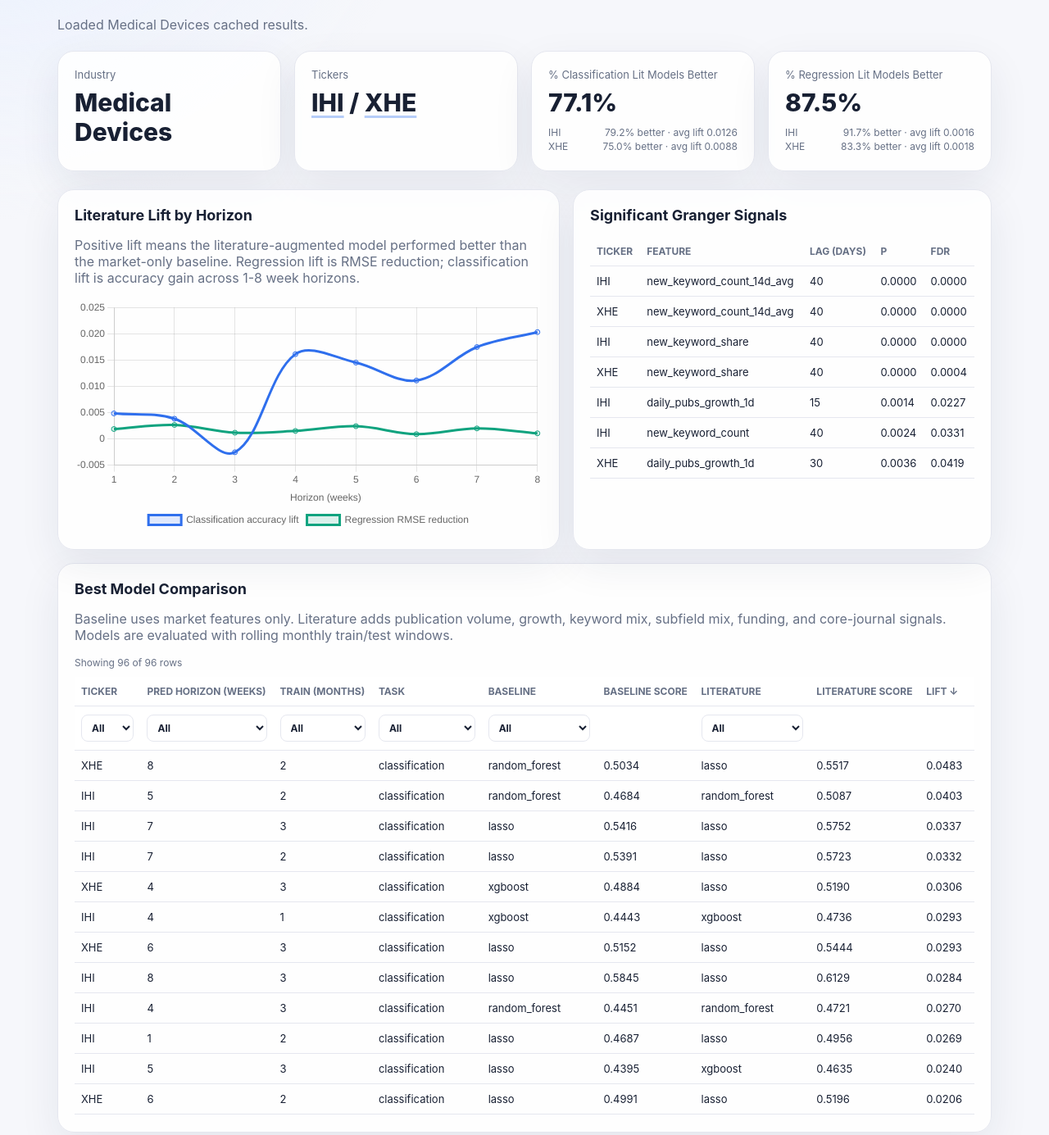
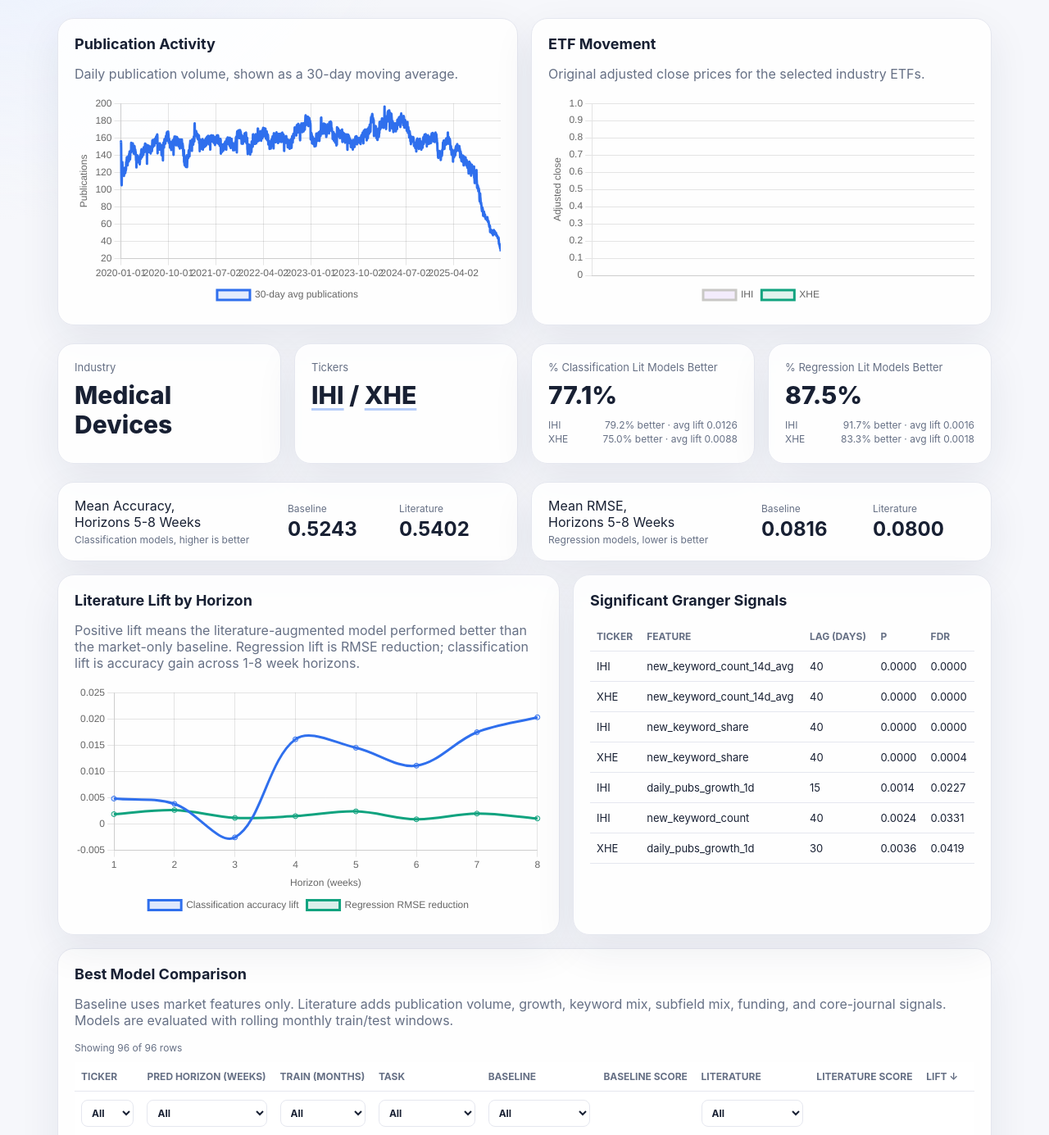
Before and after one commit to Sammi-Liao/Scientific-Literature-Publication-predict-ETF-performance, a Flask app: page / in a window 1280 px wide. Shown: the part 276-1661 px from the top of the page at 82% size. Run offline with Flask 3, Linux system fonts and the light colour scheme; data that the repository does not hold is empty.

Commit message:
added to frontend pub/etf trend graphs, two stage models mean performance

```diff
--- a/app/routes.py
+++ b/app/routes.py
@@ -75,3 +75,13 @@ def literature():
     industry = request.args.get("industry", "medical_devices")
     rows = read_csv_artifact(industry, "daily_literature_features.csv")
     return jsonify(rows)
+
+
+@bp.get("/api/market")
+def market():
+    industry = request.args.get("industry", "medical_devices")
+    path = artifact_path(industry, "modeling_dataset_sample.csv")
+    if not path.exists():
+        return jsonify([])
+    df = pd.read_csv(path, usecols=["date", "ticker", "adj_close"])
+    return jsonify(df.where(pd.notna(df), None).to_dict(orient="records"))
--- a/app/static/app.js
+++ b/app/static/app.js
@@ -1,8 +1,11 @@
 let horizonChart;
+let publicationChart;
+let etfChart;
 
 const industrySelect = document.getElementById("industry-select");
 const statusEl = document.getElementById("status");
 const cardsEl = document.getElementById("summary-cards");
+const modelMetricsEl = document.getElementById("model-metrics");
 
 const tickerLinks = {
   IHI: "https://www.ishares.com/us/products/239519/ishares-us-medical-devices-etf",
@@ -72,6 +75,142 @@ function renderTickerLinks(tickers) {
 function displayValue(row, col) {
   const value = col.format ? col.format(row[col.key]) : row[col.key];
   return value ?? "";
+}
+
+function mean(values) {
+  const nums = values.map(Number).filter((value) => Number.isFinite(value));
+  if (!nums.length) return null;
+  return nums.reduce((sum, value) => sum + value, 0) / nums.length;
+}
+
+function horizonMeanScores(comparison, task) {
+  const rows = comparison.filter(
+    (row) => row.task === task && Number(row.horizon_weeks) >= 5 && Number(row.horizon_weeks) <= 8
+  );
+  return {
+    baseline: mean(rows.map((row) => row.baseline_score)),
+    literature: mean(rows.map((row) => row.lit_score)),
+  };
+}
+
+function renderPublicationChart(literatureRows) {
+  const rows = literatureRows
+    .filter((row) => row.date)
+    .sort((a, b) => String(a.date).localeCompare(String(b.date)));
+  const labels = rows.map((row) => row.date);
+  const data = rows.map((row) => Number(row.daily_pubs_30d_avg ?? row.daily_pubs));
+
+  if (publicationChart) publicationChart.destroy();
+  publicationChart = new Chart(document.getElementById("publication-chart"), {
+    type: "line",
+    data: {
+      labels,
+      datasets: [
+        {
+          label: "30-day avg publications",
+          data,
+          borderColor: "#2f6fed",
+          backgroundColor: "rgba(47,111,237,0.12)",
+          pointRadius: 0,
+          tension: 0.25,
+        },
+      ],
+    },
+    options: {
+      responsive: true,
+      plugins: { legend: { position: "bottom" } },
+      scales: {
+        x: { ticks: { maxTicksLimit: 8, maxRotation: 0 } },
+        y: { title: { display: true, text: "Publications" } },
+      },
+    },
+  });
+}
+
+function renderEtfChart(marketRows, tickers) {
+  const rowsByTicker = new Map(tickers.map((ticker) => [ticker, []]));
+  marketRows.forEach((row) => {
+    if (rowsByTicker.has(row.ticker) && row.date && row.adj_close !== null) {
+      rowsByTicker.get(row.ticker).push(row);
+    }
+  });
+
+  const labels = [
+    ...new Set(
+      marketRows
+        .filter((row) => tickers.includes(row.ticker) && row.date)
+        .map((row) => row.date)
+    ),
+  ].sort();
+  const colors = ["#C9C8C5", "#10a37f"];
+  const datasets = tickers.map((ticker, idx) => {
+    const tickerRows = rowsByTicker.get(ticker).sort((a, b) => String(a.date).localeCompare(String(b.date)));
+    const priceByDate = Object.fromEntries(tickerRows.map((row) => [row.date, Number(row.adj_close)]));
+    return {
+      label: ticker,
+      data: labels.map((date) => {
+        const price = priceByDate[date];
+        return Number.isFinite(price) ? price : null;
+      }),
+      borderColor: colors[idx % colors.length],
+      backgroundColor: idx === 0 ? "rgba(193,157,242,0.18)" : "rgba(16,163,127,0.12)",
+      pointRadius: 0,
+      tension: 0.25,
+    };
+  });
+
+  if (etfChart) etfChart.destroy();
+  etfChart = new Chart(document.getElementById("etf-chart"), {
+    type: "line",
+    data: { labels, datasets },
+    options: {
+      responsive: true,
+      plugins: { legend: { position: "bottom" } },
+      scales: {
+        x: { ticks: { maxTicksLimit: 8, maxRotation: 0 } },
+        y: { title: { display: true, text: "Adjusted close" } },
+      },
+    },
+  });
+}
+
+function renderModelMetrics(comparison) {
+  const classification = horizonMeanScores(comparison, "classification");
+  const regression = horizonMeanScores(comparison, "regression");
+  modelMetricsEl.innerHTML = `
+    <article class="metric-card">
+      <div>
+        <div class="label">Mean Accuracy,<br>Horizons 5-8 Weeks</div>
+        <div class="metric-note">Classification models, higher is better</div>
+      </div>
+      <div class="metric-pair">
+        <div>
+          <span>Baseline</span>
+          <strong>${fmt(classification.baseline, 4)}</strong>
+        </div>
+        <div>
+          <span>Literature</span>
+          <strong>${fmt(classification.literature, 4)}</strong>
+        </div>
+      </div>
+    </article>
+    <article class="metric-card">
+      <div>
+        <div class="label">Mean RMSE,<br>Horizons 5-8 Weeks</div>
+        <div class="metric-note">Regression models, lower is better</div>
+      </div>
+      <div class="metric-pair">
+        <div>
+          <span>Baseline</span>
+          <strong>${fmt(regression.baseline, 4)}</strong>
+        </div>
+        <div>
+          <span>Literature</span>
+          <strong>${fmt(regression.literature, 4)}</strong>
+        </div>
+      </div>
+    </article>
+  `;
 }
 
 function renderCards(summary, comparison) {
@@ -288,14 +427,19 @@ function renderInteractiveTable(el, rows, columns, focusKey = null) {
 }
 
 async function loadIndustry(industry) {
-  statusEl.textContent = "Loading cached artifacts...";
+  statusEl.textContent = "";
   try {
-    const [summary, granger, comparison] = await Promise.all([
+    const [summary, granger, comparison, literature, market] = await Promise.all([
       fetchJson(`/api/summary?industry=${industry}`),
       fetchJson(`/api/granger?industry=${industry}&significant=true`),
       fetchJson(`/api/comparison?industry=${industry}`),
+      fetchJson(`/api/literature?industry=${industry}`),
+      fetchJson(`/api/market?industry=${industry}`),
     ]);
+    renderPublicationChart(literature);
+    renderEtfChart(market, summary.tickers);
     renderCards(summary, comparison);
+    renderModelMetrics(comparison);
     renderHorizonChart(summary);
     renderTable(document.getElementById("granger-table"), granger, [
       { key: "ticker", label: "Ticker" },
@@ -315,10 +459,11 @@ async function loadIndustry(industry) {
       { key: "lit_score", label: "Literature Score", format: (v) => fmt(v, 4), filter: false },
       { key: "lit_helps", label: "Lift", format: (v) => fmt(v, 4), filter: false, defaultSort: "desc" },
     ]);
-    statusEl.textContent = `Loaded ${summary.label} cached results.`;
+    statusEl.textContent = "";
   } catch (error) {
     statusEl.textContent = error.message;
     cardsEl.innerHTML = "";
+    modelMetricsEl.innerHTML = "";
   }
 }
 
--- a/app/static/styles.css
+++ b/app/static/styles.css
@@ -129,11 +129,60 @@ select {
   justify-content: space-between;
 }
 
+.metric-grid {
+  display: grid;
+  gap: 16px;
+  grid-template-columns: repeat(2, minmax(0, 1fr));
+  margin: 0 0 16px;
+}
+
+.metric-card {
+  align-items: center;
+  background: rgba(255, 255, 255, 0.88);
+  border: 1px solid var(--border);
+  border-radius: 20px;
+  box-shadow: 0 18px 50px rgba(31, 44, 71, 0.08);
+  display: flex;
+  gap: 18px;
+  justify-content: space-between;
+  padding: 18px 20px;
+}
+
+.metric-note {
+  color: var(--muted);
+  font-size: 12px;
+  margin-top: 4px;
+}
+
+.metric-pair {
+  display: grid;
+  gap: 12px;
+  grid-template-columns: repeat(2, minmax(0, 1fr));
+  min-width: 260px;
+}
+
+.metric-pair span {
+  color: var(--muted);
+  display: block;
+  font-size: 12px;
+}
+
+.metric-pair strong {
+  display: block;
+  font-size: 24px;
+  margin-top: 3px;
+}
+
 .grid {
   display: grid;
   gap: 16px;
   grid-template-columns: 1.2fr 1fr;
   margin-bottom: 16px;
+}
+
+.overview-grid {
+  grid-template-columns: repeat(2, minmax(0, 1fr));
+  margin-top: 22px;
 }
 
 .table-wrap {
@@ -223,6 +272,15 @@ th {
     grid-template-columns: repeat(2, minmax(0, 1fr));
   }
 
+  .metric-grid,
+  .metric-card {
+    display: block;
+  }
+
+  .metric-pair {
+    margin-top: 14px;
+  }
+
   .panel {
     margin-bottom: 16px;
   }
--- a/app/templates/index.html
+++ b/app/templates/index.html
@@ -29,7 +29,22 @@
 
       <section id="status" class="status"></section>
 
+      <section class="grid overview-grid">
+        <article class="panel">
+          <h2>Publication Activity</h2>
+          <p class="hint">Daily publication volume, shown as a 30-day moving average.</p>
+          <canvas id="publication-chart"></canvas>
+        </article>
+        <article class="panel">
+          <h2>ETF Movement</h2>
+          <p class="hint">Original adjusted close prices for the selected industry ETFs.</p>
+          <canvas id="etf-chart"></canvas>
+        </article>
+      </section>
+
       <section class="cards" id="summary-cards"></section>
+
+      <section class="metric-grid" id="model-metrics"></section>
 
       <section class="grid">
         <article class="panel">
```
